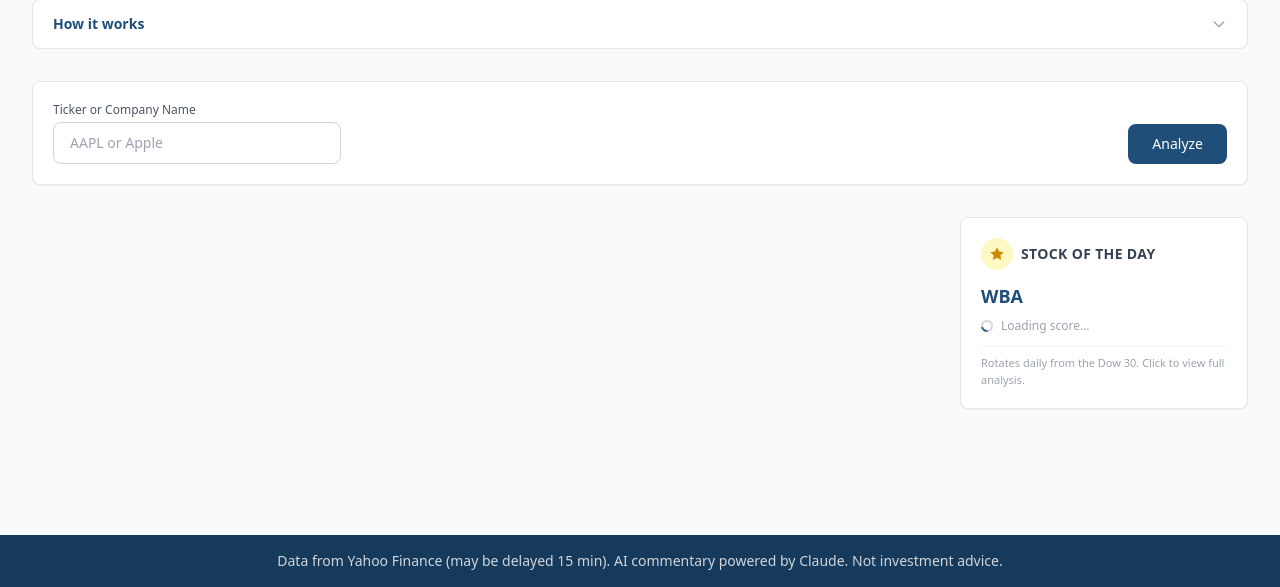
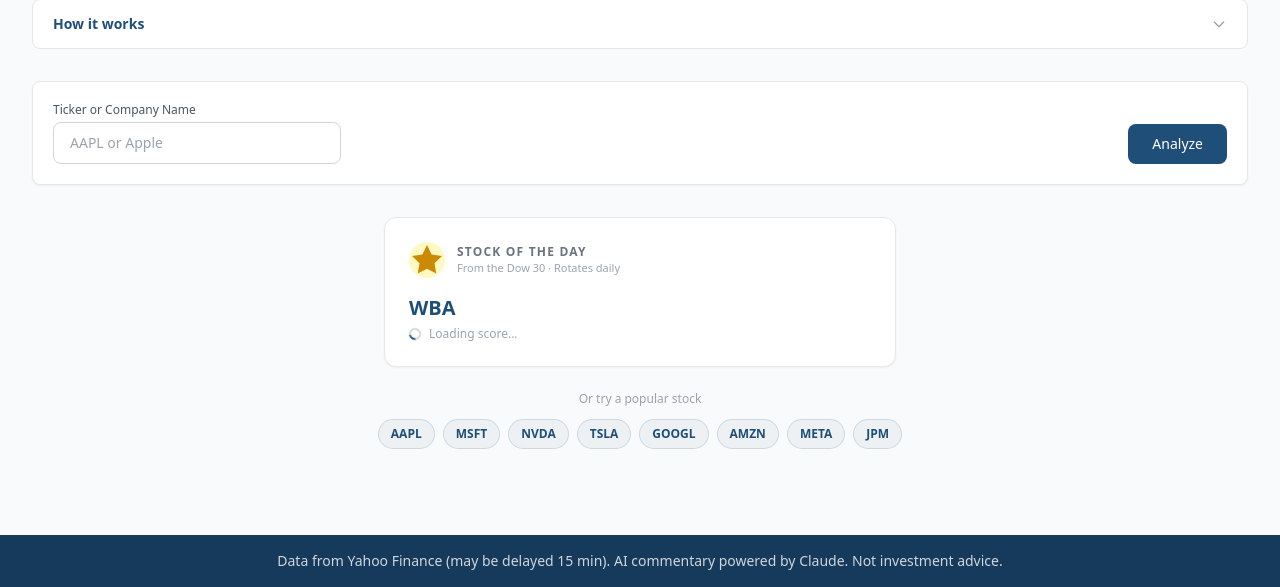
Before and after one commit to PaytonPrichard/Portfolio-Optimizer, a Flask app: page /score in a window 1280 px wide. Shown: the part 213-800 px from the top of the page. Run offline with Flask 3, Linux system fonts and the light colour scheme; data that the repository does not hold is empty; some libraries are stand-ins or nearby versions.

Commit message:
Redesign Score page: centered SOTD card, quick picks, Score Another button
- Make entire Stock of the Day card clickable (full-card <a> tag)
- Center SOTD as a featured card above results instead of sidebar
- Add quick-pick buttons for 8 popular stocks (AAPL, MSFT, NVDA, etc.)
- Group SOTD + quick picks into idle state that hides when results load
- Add "Score Another Stock" button at bottom of results for easy re-search
- Clean hover effects on SOTD card (shadow lift, border glow, star scale)

```diff
--- a/templates/alpha.html
+++ b/templates/alpha.html
@@ -84,35 +84,48 @@
         </div>
     </div>
 
-    <!-- Stock of the Day + Results in a responsive layout -->
-    <div class="flex flex-col lg:flex-row gap-6">
-        <!-- Results container (main) -->
-        <div id="score-results" class="flex-1 min-w-0"></div>
-
-        <!-- Stock of the Day sidebar — loads score async -->
+    <!-- Idle state: Stock of the Day + quick picks (hidden once results load) -->
+    <div id="idle-state">
         {% if sotdSymbol %}
-        <div class="lg:w-72 flex-shrink-0" id="sotd-card">
-            <div class="bg-white dark:bg-gray-800 rounded-lg shadow-sm border border-gray-200 dark:border-gray-700 p-5 lg:sticky lg:top-24">
-                <div class="flex items-center gap-2 mb-3">
-                    <span class="flex items-center justify-center w-8 h-8 rounded-full bg-yellow-100 dark:bg-yellow-900/30">
-                        <svg class="w-4 h-4 text-yellow-600 dark:text-yellow-400" fill="currentColor" viewBox="0 0 24 24"><path d="M12 2l3.09 6.26L22 9.27l-5 4.87 1.18 6.88L12 17.77l-6.18 3.25L7 14.14 2 9.27l6.91-1.01L12 2z"/></svg>
-                    </span>
-                    <h3 class="text-sm font-bold text-gray-700 dark:text-gray-300 uppercase tracking-wide">Stock of the Day</h3>
+        <a href="/score?ticker={{ sotdSymbol }}" id="sotd-card"
+           class="block max-w-lg mx-auto bg-white dark:bg-gray-800 rounded-xl shadow-sm border border-gray-200 dark:border-gray-700 p-6 hover:shadow-md hover:border-brand/30 dark:hover:border-blue-400/30 transition-all cursor-pointer group mb-6">
+            <div class="flex items-center gap-3 mb-4">
+                <span class="flex items-center justify-center w-9 h-9 rounded-full bg-yellow-100 dark:bg-yellow-900/30 group-hover:scale-110 transition-transform">
+                    <svg class="w-4.5 h-4.5 text-yellow-600 dark:text-yellow-400" fill="currentColor" viewBox="0 0 24 24"><path d="M12 2l3.09 6.26L22 9.27l-5 4.87 1.18 6.88L12 17.77l-6.18 3.25L7 14.14 2 9.27l6.91-1.01L12 2z"/></svg>
+                </span>
+                <div>
+                    <h3 class="text-xs font-bold text-gray-500 dark:text-gray-400 uppercase tracking-widest">Stock of the Day</h3>
+                    <p class="text-[11px] text-gray-400 dark:text-gray-500">From the Dow 30 &middot; Rotates daily</p>
                 </div>
-                <div id="sotd-content">
-                    <div class="mb-2">
-                        <a href="/score?ticker={{ sotdSymbol }}" class="text-lg font-bold text-brand dark:text-blue-300 hover:underline">{{ sotdSymbol }}</a>
-                    </div>
-                    <div class="flex items-center gap-2 text-xs text-gray-400">
+            </div>
+            <div id="sotd-content" class="flex items-center justify-between">
+                <div>
+                    <span class="text-xl font-bold text-brand dark:text-blue-300 group-hover:underline">{{ sotdSymbol }}</span>
+                    <div class="flex items-center gap-2 mt-1 text-xs text-gray-400">
                         <div class="w-3 h-3 border-2 border-gray-300 border-t-brand rounded-full animate-spin"></div>
                         Loading score...
                     </div>
                 </div>
-                <p class="text-[11px] text-gray-400 dark:text-gray-500 mt-3 pt-2 border-t border-gray-100 dark:border-gray-700">Rotates daily from the Dow 30. Click to view full analysis.</p>
+            </div>
+        </a>
+        {% endif %}
+
+        <!-- Quick picks -->
+        <div class="text-center mb-8">
+            <p class="text-xs text-gray-400 dark:text-gray-500 mb-3">Or try a popular stock</p>
+            <div class="flex flex-wrap justify-center gap-2">
+                {% for sym in ["AAPL", "MSFT", "NVDA", "TSLA", "GOOGL", "AMZN", "META", "JPM"] %}
+                <button type="button" onclick="document.getElementById('score-input').value='{{ sym }}';analyzeScore();"
+                        class="px-3 py-1.5 text-xs font-semibold text-brand dark:text-blue-300 bg-brand/5 dark:bg-blue-900/20 border border-brand/15 dark:border-blue-400/20 rounded-full hover:bg-brand/10 dark:hover:bg-blue-900/40 transition">
+                    {{ sym }}
+                </button>
+                {% endfor %}
             </div>
         </div>
-        {% endif %}
     </div>
+
+    <!-- Results container -->
+    <div id="score-results"></div>
 
 </div>
 {% endblock %}
@@ -234,8 +247,8 @@ function analyzeScore() {
         '  <p class="text-xs text-gray-400 mt-1">Fetching fundamentals, insider activity, technicals, and macro signals.</p>' +
         '</div>';
 
-    var sotd = document.getElementById("sotd-card");
-    if (sotd) sotd.style.display = "none";
+    var idle = document.getElementById("idle-state");
+    if (idle) idle.style.display = "none";
 
     fetch("/api/score/compute", {
         method: "POST",
@@ -251,7 +264,7 @@ function analyzeScore() {
     })
     .catch(function(err) {
         container.innerHTML = '<p class="text-red-500 italic p-4">Could not compute Mosaic Score: ' + err.message + '</p>';
-        if (sotd) sotd.style.display = "";
+        if (idle) idle.style.display = "";
     })
     .finally(function() {
         btn.disabled = false;
@@ -277,18 +290,18 @@ document.addEventListener("DOMContentLoaded", function() {
                       : d.conviction === "Hold" ? "text-yellow-700 dark:text-yellow-400"
                       : "text-red-600 dark:text-red-400";
         el.innerHTML =
-            '<a href="/score?ticker=' + d.symbol + '" class="block group">' +
-            '  <div class="mb-2">' +
-            '    <span class="text-lg font-bold text-brand dark:text-blue-300 group-hover:underline">' + d.symbol + '</span>' +
-            '    <p class="text-xs text-gray-500 dark:text-gray-400 leading-tight mt-0.5">' + (d.companyName || '') + '</p>' +
+            '<div class="flex items-center justify-between">' +
+            '  <div>' +
+            '    <span class="text-xl font-bold text-brand dark:text-blue-300 group-hover:underline">' + d.symbol + '</span>' +
+            '    <p class="text-xs text-gray-500 dark:text-gray-400 mt-0.5">' + (d.companyName || '') + '</p>' +
+            (d.sector ? '    <p class="text-[11px] text-gray-400 dark:text-gray-500 mt-0.5">' + d.sector + '</p>' : '') +
+            (d.price ? '    <p class="text-sm font-semibold text-gray-700 dark:text-gray-300 mt-1">$' + d.price.toFixed(2) + '</p>' : '') +
             '  </div>' +
-            '  <div class="flex items-center gap-3 mb-2">' +
-            '    <span class="inline-block px-2.5 py-1 rounded-full text-sm font-bold ' + scoreColor + '">' + d.alphaScore + '/100</span>' +
-            '    <span class="text-xs font-semibold ' + convColor + '">' + d.conviction + '</span>' +
+            '  <div class="text-right flex-shrink-0 ml-4">' +
+            '    <span class="inline-block px-3 py-1.5 rounded-full text-base font-bold ' + scoreColor + '">' + d.alphaScore + '/100</span>' +
+            '    <p class="text-xs font-semibold mt-1 ' + convColor + '">' + d.conviction + '</p>' +
             '  </div>' +
-            (d.sector ? '  <p class="text-xs text-gray-400 dark:text-gray-500">' + d.sector + '</p>' : '') +
-            (d.price ? '  <p class="text-sm font-semibold text-gray-700 dark:text-gray-300 mt-1">$' + d.price.toFixed(2) + '</p>' : '') +
-            '</a>';
+            '</div>';
     })
     .catch(function() {
         var el = document.getElementById("sotd-content");
```
Also changed, not shown: templates/partials/alpha_result.html (+9 -1 lines).
